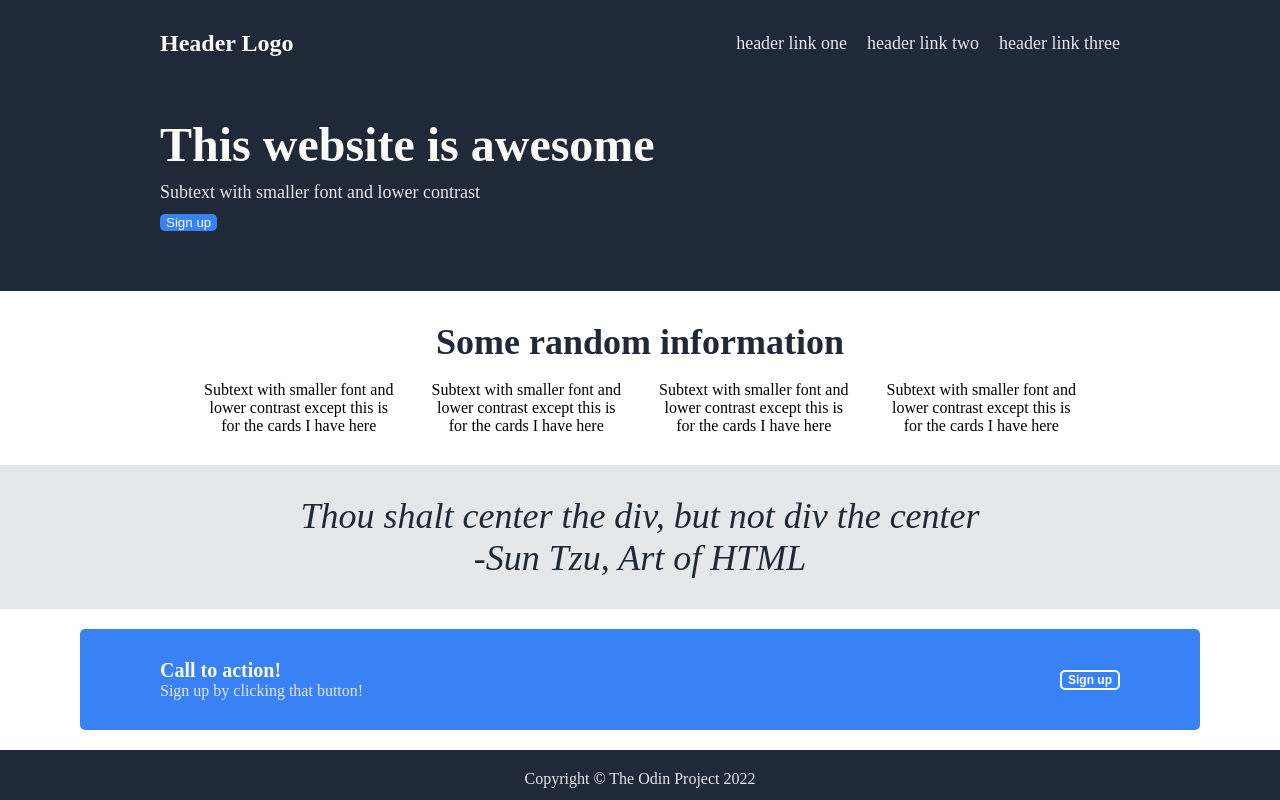
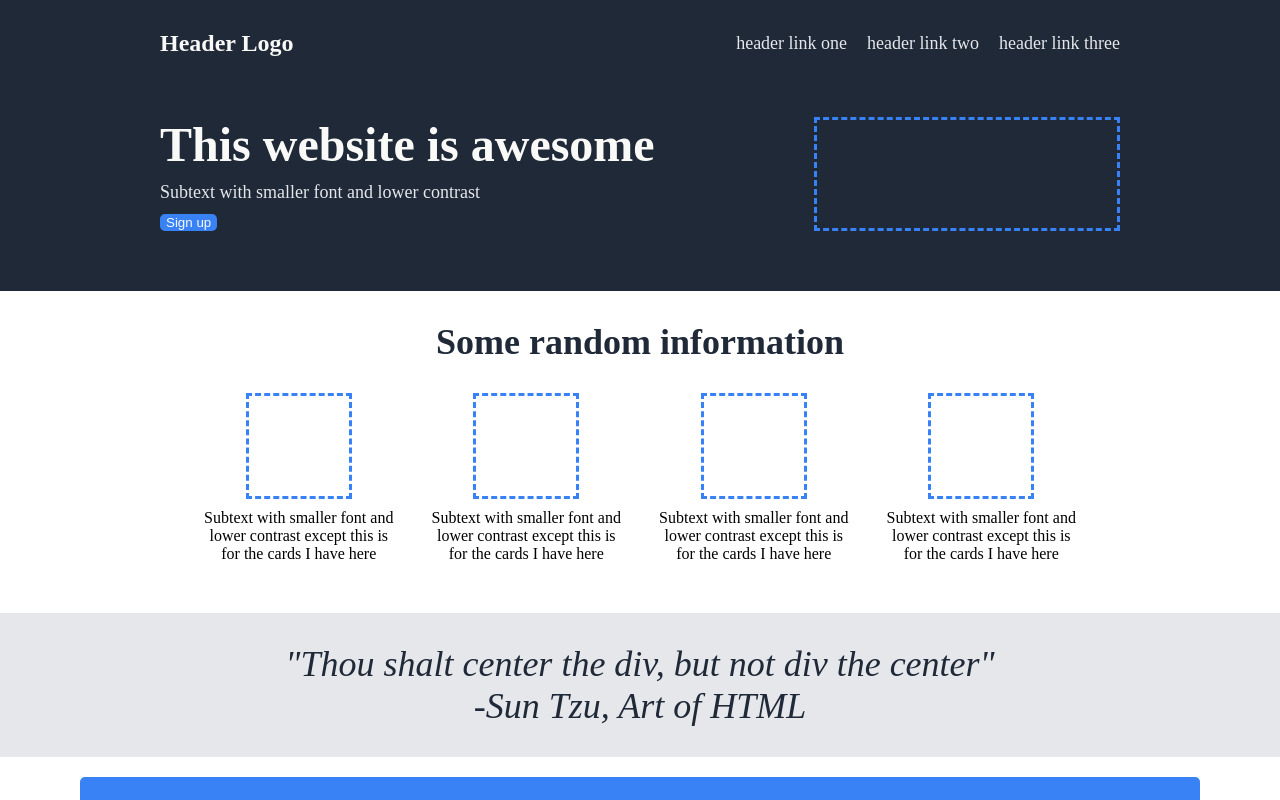
Before and after one commit to ash0545/landing-page, a plain HTML site: page index.html in a window 1280 px wide. Shown: the top 800 px of the page. Drawn offline with Linux system fonts and the light colour scheme.

Commit message:
Add proper placeholders for images

```diff
--- a/index.html
+++ b/index.html
@@ -23,7 +23,7 @@
                     <div class="secondary-text">Subtext with smaller font and lower contrast</div>
                     <button>Sign up</button>
                 </div>
-                <img src="" alt="">
+                <div class="placeholder-image"></div>
             </div>
         </div>
         <div class="content">
@@ -31,25 +31,25 @@
                 <div class="info-head">Some random information</div>
                 <div class="info-cards">
                     <div class="cards">
-                        <img src="" alt="">
+                        <div class="placeholder-image"></div>
                         <div class="cards-text">Subtext with smaller font and lower contrast except this is for the cards I have here</div>
                     </div>
                     <div class="cards">
-                        <img src="" alt="">
+                        <div class="placeholder-image"></div>
                         <div class="cards-text">Subtext with smaller font and lower contrast except this is for the cards I have here</div>
                     </div>
                     <div class="cards">
-                        <img src="" alt="">
+                        <div class="placeholder-image"></div>
                         <div class="cards-text">Subtext with smaller font and lower contrast except this is for the cards I have here</div>
                     </div>
                     <div class="cards">
-                        <img src="" alt="">
+                        <div class="placeholder-image"></div>
                         <div class="cards-text">Subtext with smaller font and lower contrast except this is for the cards I have here</div>
                     </div>
                 </div>
             </div>
             <div class="quote">
-                <div class="quote-text">Thou shalt center the div, but not div the center </div>
+                <div class="quote-text">"Thou shalt center the div, but not div the center"</div>
                 <div class="quote-author">-Sun Tzu, Art of HTML</div>
             </div>
         </div>
--- a/styles.css
+++ b/styles.css
@@ -1,3 +1,8 @@
+@font-face {
+    font-family: Roboto;
+    src: url('Roboto-Black.ttf');
+}
+
 body {
     padding: 0%;
     margin: 0;
@@ -40,11 +45,16 @@ a {
 
 .hero {
     display: flex;
+    justify-content: space-between;
     padding: 30px 160px 60px 160px;
 }
 
-img {
-
+.hero .placeholder-image {
+    flex: 1;
+    margin: 0 0 0 20px;
+    max-width: 300px;
+    border-style: dashed;
+    border-color: #3882F6;
 }
 
 .hero-text button {
@@ -76,6 +86,22 @@ img {
 .info-cards {
     display: flex;
     gap: 30px;
+    padding: 30px 0 20px 0;
+}
+
+.cards {
+    display: flex;
+    flex-direction: column;
+    justify-content: center;
+    align-items: center;
+}
+
+.cards .placeholder-image {
+    height: 100px;
+    width: 100px;
+    margin-bottom: 10px;
+    border-style: dashed;
+    border-color: #3882F6;
 }
 
 .info-head {
```
